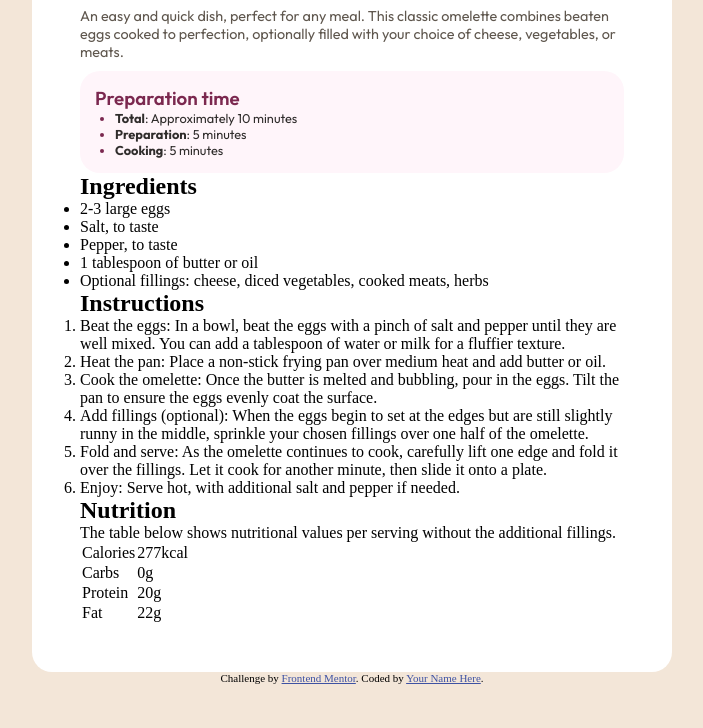
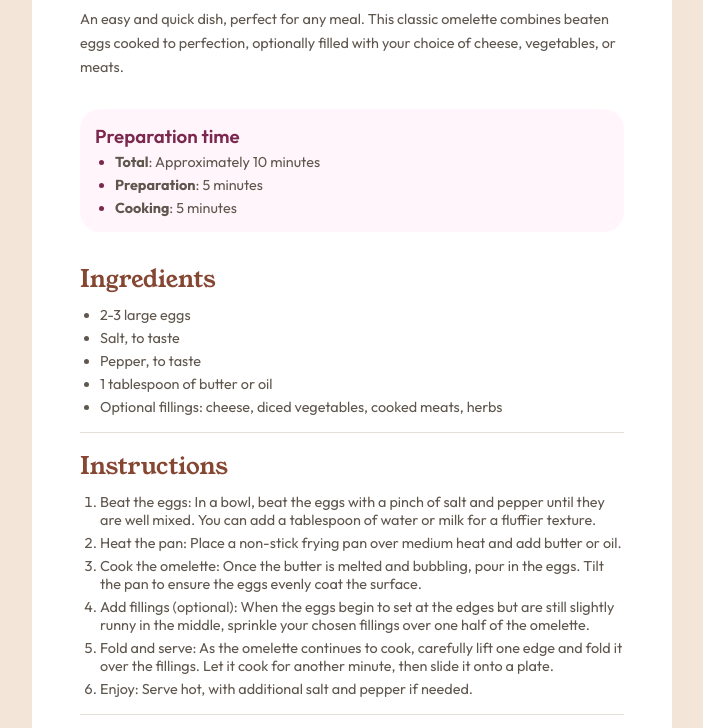
Before and after one commit to PluggedP93/RecipePage, a plain HTML site: page index.html in a window 1280 px wide. Shown: the part 459-1187 px from the top of the page, without its empty margins (288-991 px from the left). Drawn offline with Linux system fonts and the light colour scheme.

Commit message:
Finished Styling

```diff
--- a/index.html
+++ b/index.html
@@ -45,7 +45,7 @@
           <li><b>Cooking</b>: 5 minutes</li>
         </ul>
       </div>
-      <div>
+      <div class="ingredients">
         <h2>Ingredients</h2>
         <ul>
           <li>2-3 large eggs</li>
@@ -57,7 +57,8 @@
           </li>
         </ul>
       </div>
-      <div>
+      <hr />
+      <div class="instructions">
         <h2>Instructions</h2>
         <ol>
           <li>
@@ -86,7 +87,8 @@
           <li>Enjoy: Serve hot, with additional salt and pepper if needed.</li>
         </ol>
       </div>
-      <div>
+      <hr />
+      <div class="nutrition">
         <h2>Nutrition</h2>
         <p>
           The table below shows nutritional values per serving without the
--- a/styles/style.css
+++ b/styles/style.css
@@ -15,44 +15,69 @@
 }
 
 body {
-  padding: 10vh 0;
   background-color: hsl(30, 54%, 90%);
 }
 
 main {
-  margin: 0 auto;
-  width: 50vw;
   background-color: hsl(0, 0%, 100%);
-  padding: 3rem;
-  border-radius: 20px;
 }
 
-header img {
-  width: 100%;
-  border-radius: 20px;
-  margin-bottom: 30px;
+h2 {
+  color: hsl(14, 45%, 36%);
+  font-family: Young-Serif;
+  font-weight: 400;
+  margin-bottom: 10px;
+}
+
+h1,
+h2 {
+  font-family: Young-Serif;
+}
+
+p,
+li,
+td,
+h3 {
+  font-family: Outfit;
+}
+
+li,
+td,
+p {
+  font-size: 0.9rem;
+  color: hsl(30, 10%, 34%);
+  margin-bottom: 5px;
+}
+
+li {
+  margin-left: 20px;
+}
+
+li:first-of-type {
+  margin-top: 5px;
+}
+
+li:last-of-type {
+  margin-bottom: 0;
 }
 
 header h1 {
-  font-family: Young-Serif;
   font-weight: 400;
+  color: hsl(24, 5%, 18%);
   font-size: 2rem;
-  color: hsl(24, 5%, 18%);
   margin-bottom: 10px;
 }
 
 header p {
-  font-family: Outfit;
-  font-size: 0.9rem;
-  color: hsl(30, 10%, 34%);
-  margin-bottom: 10px;
+  font-weight: 400;
+  margin-bottom: 30px;
+  line-height: 1.5rem;
 }
 
 .preparation {
-  font-family: Outfit;
   background-color: hsl(330, 100%, 98%);
-  border-radius: 20px;
   padding: 15px;
+  margin-bottom: 30px;
 }
 
 .preparation h3 {
@@ -61,11 +86,84 @@ header p {
 }
 
 .preparation li {
-  font-size: 0.8rem;
-  margin-left: 20px;
-  color: hsl(24, 5%, 18%);
+  color: hsl(30, 10%, 34%);
 }
 
 .preparation li::marker {
   color: hsl(332, 51%, 32%);
 }
+
+hr {
+  margin: 20px 0;
+  display: block;
+  height: 1px;
+  border: 0;
+  border-top: 1px solid hsl(30, 18%, 87%);
+  margin: 1em 0;
+  padding: 0;
+}
+
+table {
+  border-collapse: collapse;
+  width: 100%;
+}
+
+tr {
+  border-bottom: 1px solid hsl(30, 18%, 87%);
+}
+
+tr td {
+  padding: 10px 20px;
+}
+
+tr td:nth-of-type(2) {
+  color: hsl(14, 45%, 36%);
+  font-weight: 600;
+}
+
+@media only screen and (max-width: 600px) {
+  main {
+    padding: 30px;
+  }
+
+  img {
+    width: calc(100% + 60px);
+    margin: -30px 0 20px -30px;
+  }
+
+  .preparation {
+    border-radius: 10px;
+  }
+}
+
+@media only screen and (min-width: 600px) {
+  body {
+    padding: 10vh 0;
+  }
+
+  main {
+    margin: 0 auto;
+    width: 50vw;
+    padding: 3rem;
+    border-radius: 20px;
+  }
+
+  header img {
+    width: 100%;
+    border-radius: 20px;
+    margin-bottom: 30px;
+  }
+
+  .preparation {
+    border-radius: 20px;
+  }
+}
+
+@media only screen and (min-width: 768px) {
+}
+
+@media only screen and (min-width: 992px) {
+}
+
+@media only screen and (min-width: 1200px) {
+}
```
